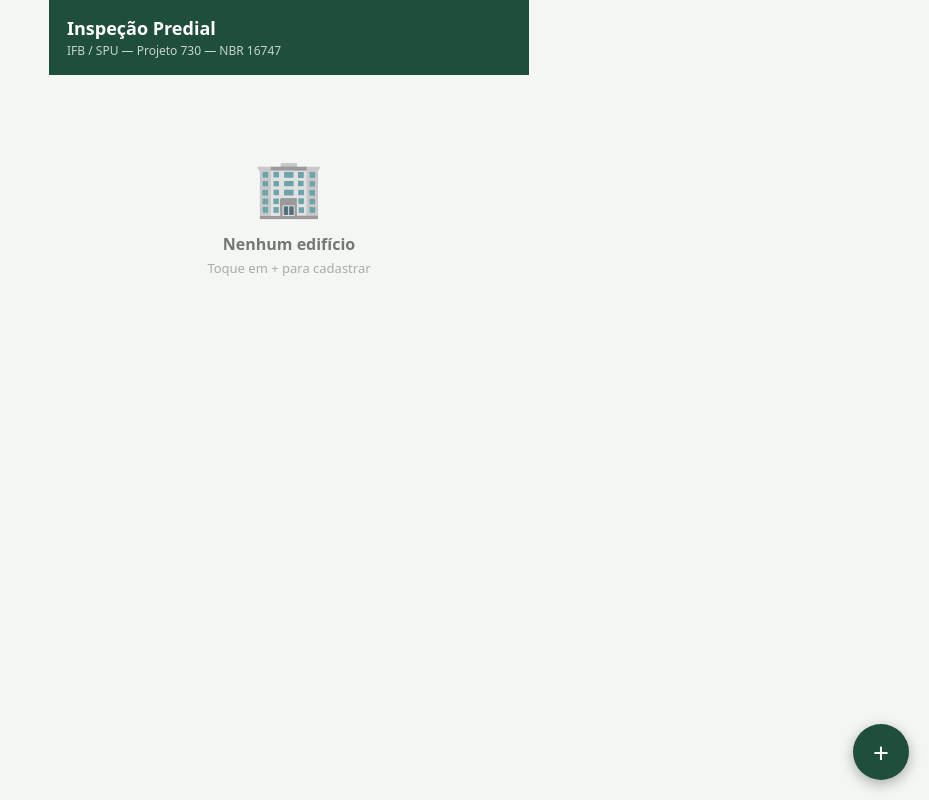
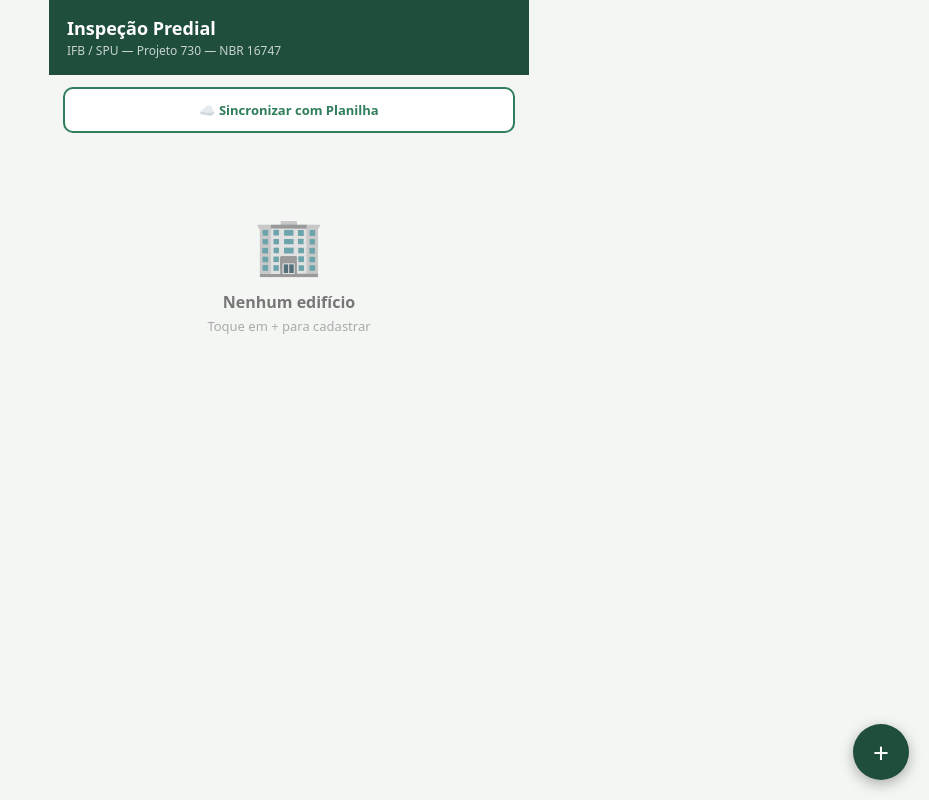
Before and after one commit to lfllira/checklistIFB, a plain HTML site: page index.html in a window 1280 px wide. Shown: the whole page, without its empty margins (351-1280 px from the left). Drawn offline with nearby package versions, Linux system fonts and the light colour scheme.

Commit message:
Update index.html

```diff
--- a/index.html
+++ b/index.html
@@ -28,7 +28,7 @@
 // ═══════════════════════════════════════════════
 // CONFIG — Cole aqui a URL do seu Apps Script
 // ═══════════════════════════════════════════════
-const SYNC_URL = ''; // Ex: 'https://script.google.com/macros/s/XXXX/exec'
+const SYNC_URL = 'https://script.google.com/macros/s/AKfycbxNhgO8kiABXw5nLNOblDO6ndcRevguN6Qb5VhGMQm5TMFKVNwN63Kbczf0pVTXEsnp/exec'; // Ex: 'https://script.google.com/macros/s/XXXX/exec'
 
 // ═══════════════════════════════════════════════
 // DATA
```
